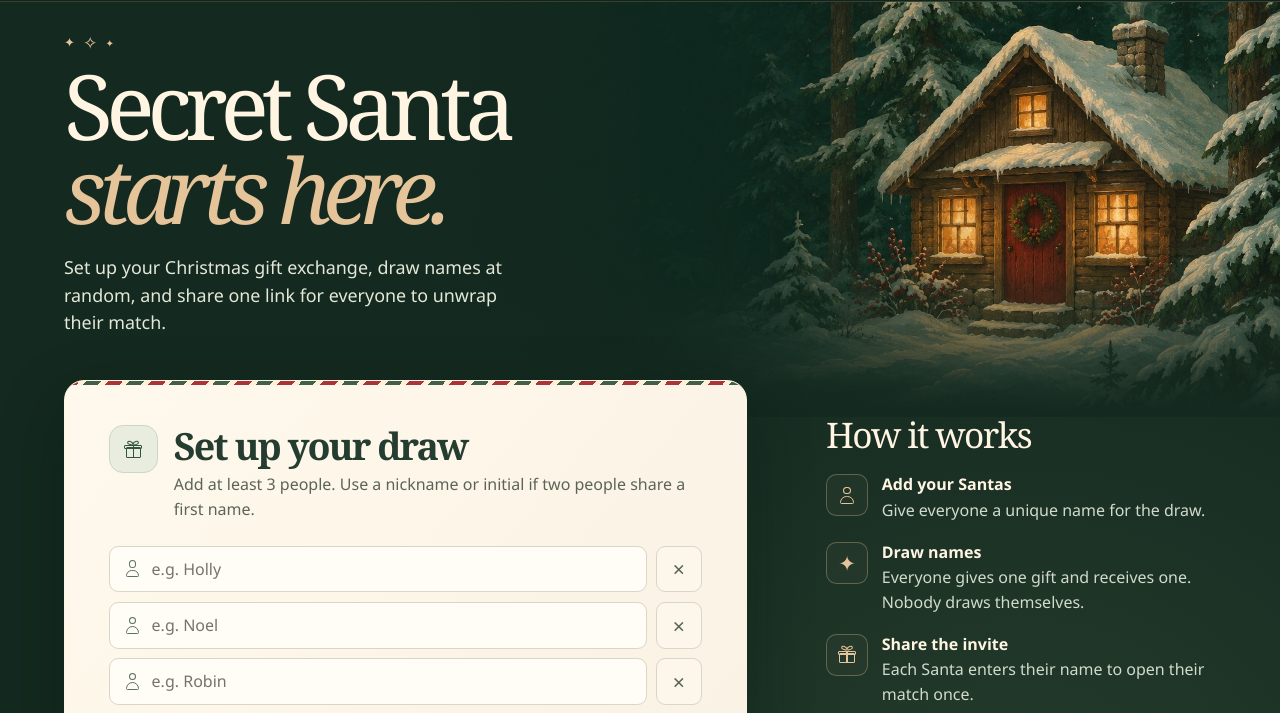
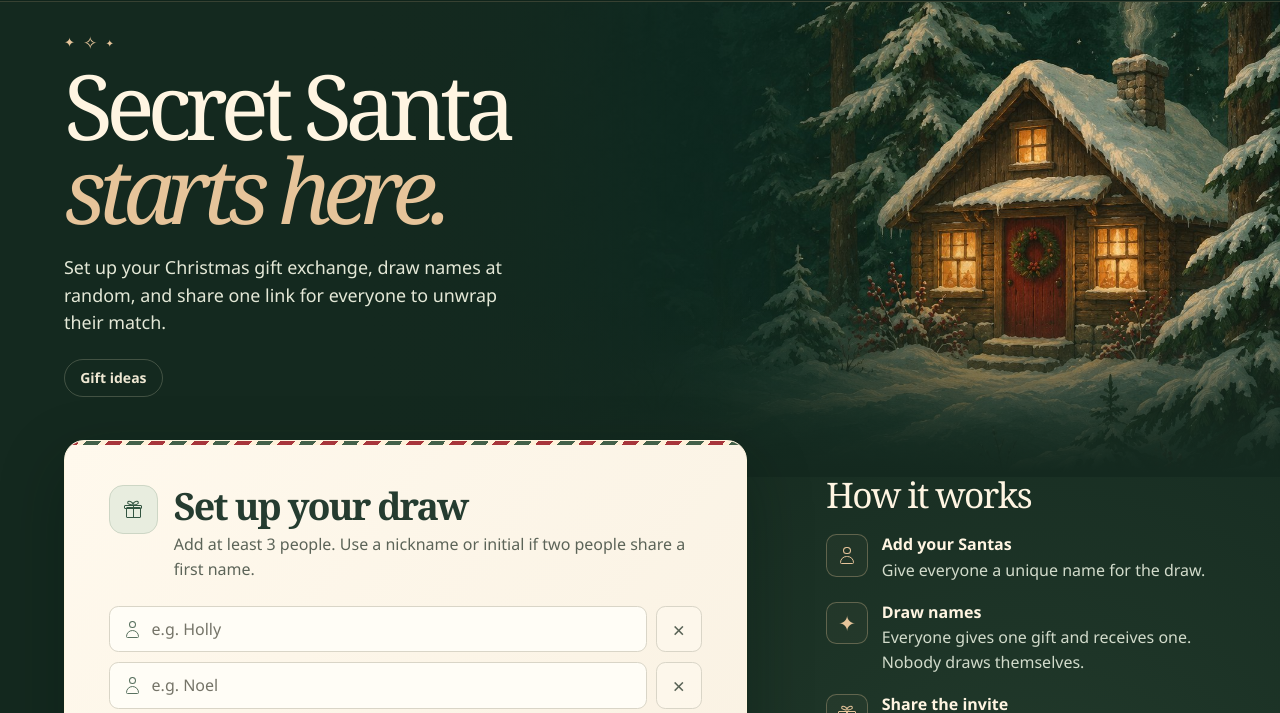
Before and after one commit to trvrpntng/evergreen-secret-santa, a website: page public/index.html in a window 1280 px wide. Shown: the part 73-786 px from the top of the page. Drawn offline with Linux system fonts and the light colour scheme.

Commit message:
Add Gift ideas button to homepage

```diff
--- a/public/index.html
+++ b/public/index.html
@@ -29,6 +29,9 @@
           <div class="hero-stars" aria-hidden="true"><span>✦</span><span>✧</span><span>✦</span></div>
           <h1 id="hero-title">Secret Santa<br><em>starts here.</em></h1>
           <p id="hero-description">Set up your Christmas gift exchange, draw names at random, and share one link for everyone to unwrap their match.</p>
+          <div class="share-actions">
+            <a class="masthead-link" href="/gift-ideas">Gift ideas</a>
+          </div>
         </div>
       </div>
     </section>
```
